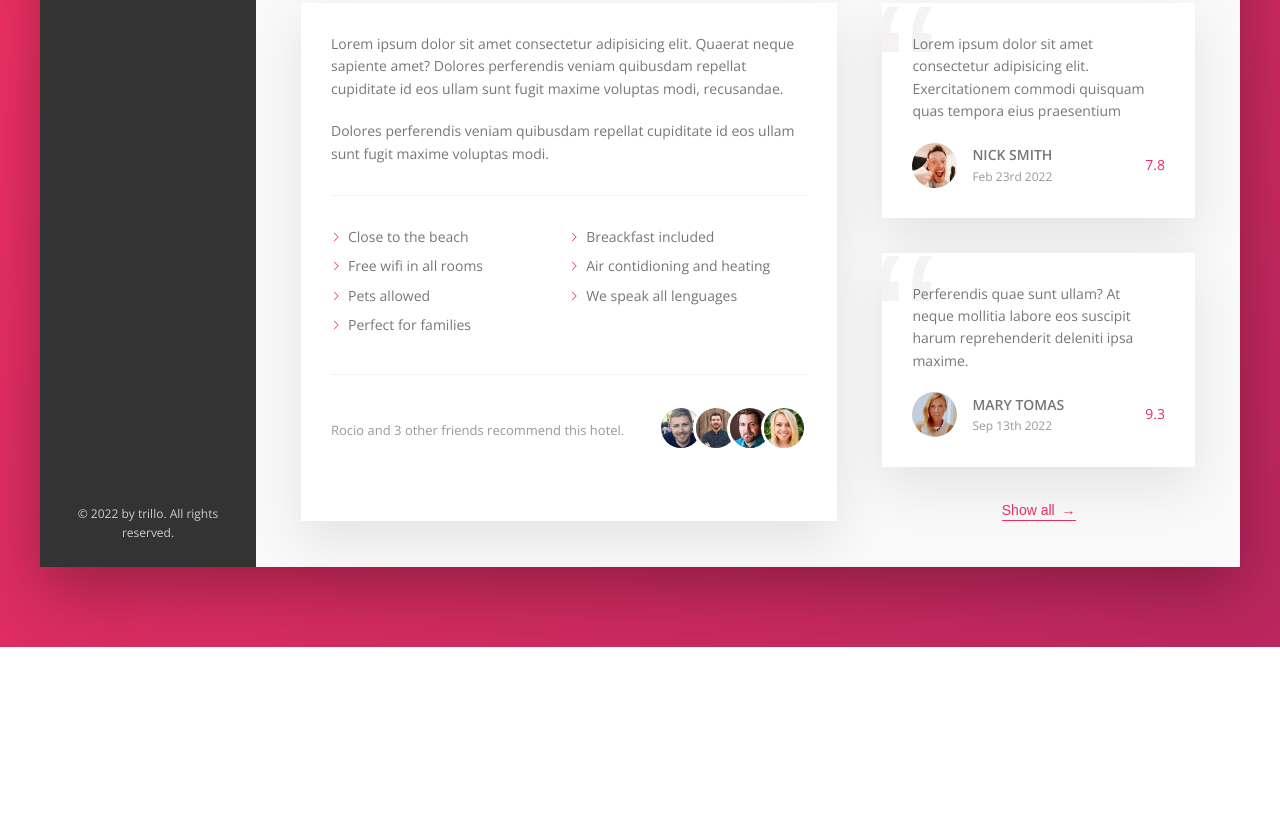
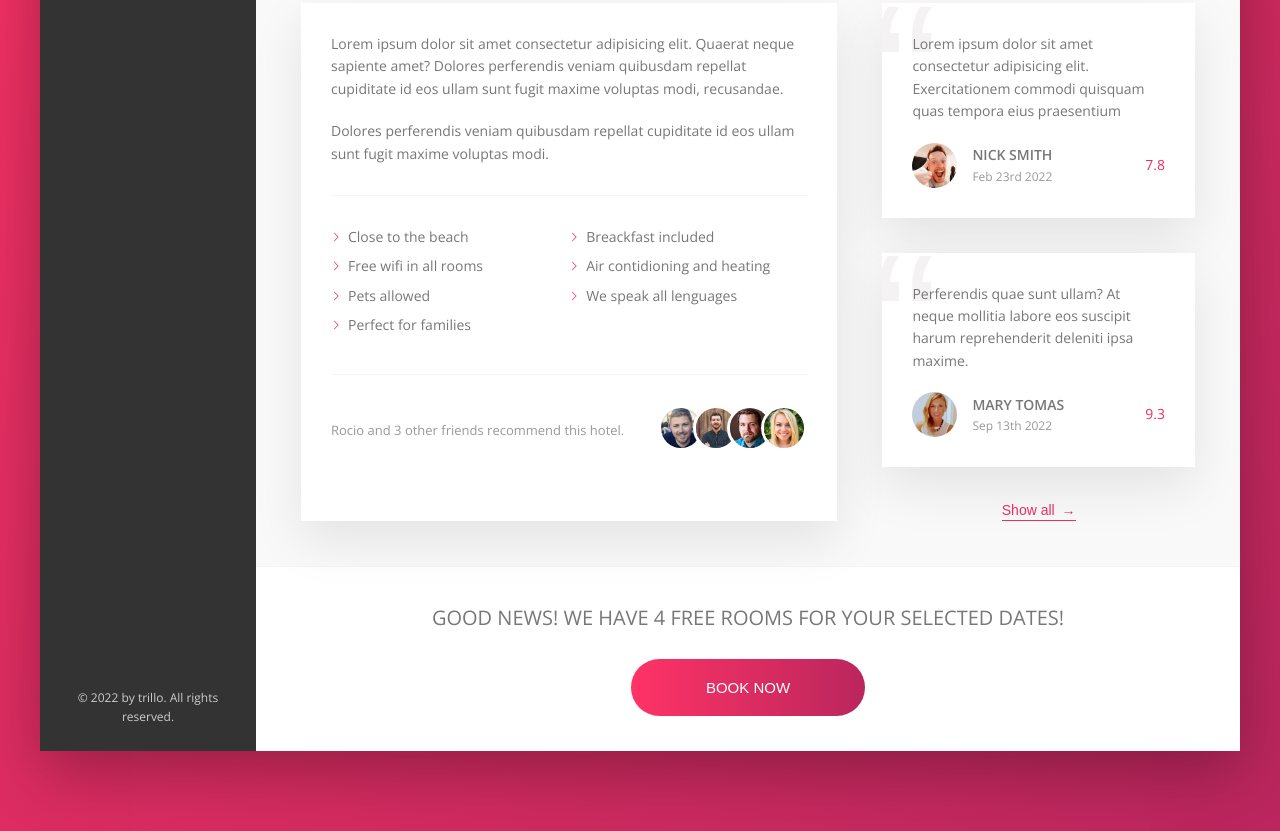
Before and after one commit to lizth93/trillo-project, a website: page index.html in a window 1280 px wide. Shown: the part 644-1475 px from the top of the page. Before the commit the page ends 1291 px from the top, so only its background shows below. Drawn offline with nearby package versions, Linux system fonts and the light colour scheme.

Commit message:
Added the CTA section

```diff
--- a/index.html
+++ b/index.html
@@ -231,6 +231,16 @@
               <button class="btn-inline">Show all <span>&rarr;</span></button>
             </div>
           </div>
+
+          <div class="cta">
+            <h2 class="cta__book-now">
+              Good news! We have 4 free rooms for your selected dates!
+            </h2>
+            <button class="btn">
+              <span class="btn__visible">Book now</span>
+              <span class="btn__invisible">Only 4 rooms left</span>
+            </button>
+          </div>
         </main>
       </div>
     </div>
--- a/sass/_components.scss
+++ b/sass/_components.scss
@@ -333,8 +333,6 @@
   &__count {
     margin-right: auto;
   }
-  &__friends {
-  }
 
   &__photo {
     box-sizing: content-box;
@@ -374,8 +372,6 @@
     border-radius: 50%;
     margin-right: 1.5rem;
   }
-  &__user-box {
-  }
 
   &__user-name {
     font-weight: 600;
@@ -404,3 +400,73 @@
     z-index: 1;
   }
 }
+
+///////////CALL TO ACTION///////
+.cta {
+  padding: 3.5rem 0;
+  text-align: center;
+
+  &__book-now {
+    font-size: 2rem;
+    font-weight: 300;
+    text-transform: uppercase;
+    margin-bottom: 2.5rem;
+  }
+}
+
+////////BTN CALL TO ACTION
+
+.btn {
+  font-size: 1.5rem;
+  font-weight: 300;
+  text-transform: uppercase;
+  border-radius: 100px;
+  border: none;
+  background-image: linear-gradient(
+    to right,
+    var(--color-primary-light),
+    var(--color-primary-dark)
+  );
+  color: #fff;
+  position: relative;
+  overflow: hidden;
+  cursor: pointer;
+
+  & > * {
+    height: 100%;
+    width: 100%;
+    display: inline-block;
+    transition: all 0.2s;
+  }
+  &__visible {
+    padding: 2rem 7.5rem;
+  }
+
+  &__invisible {
+    position: absolute;
+    left: 0;
+    top: -100%;
+    padding: 2rem 0rem;
+  }
+
+  &:hover {
+    background-image: linear-gradient(
+      to right,
+      var(--color-primary-dark),
+      var(--color-primary-light)
+    );
+  }
+
+  &:hover &__visible {
+    transform: translateY(100%);
+  }
+
+  &:hover &__invisible {
+    top: 0;
+  }
+
+  &:focus {
+    outline: none;
+    animation: pulsate 1s infinite;
+  }
+}
```
Also changed, not shown: README.md, css/style.css.
